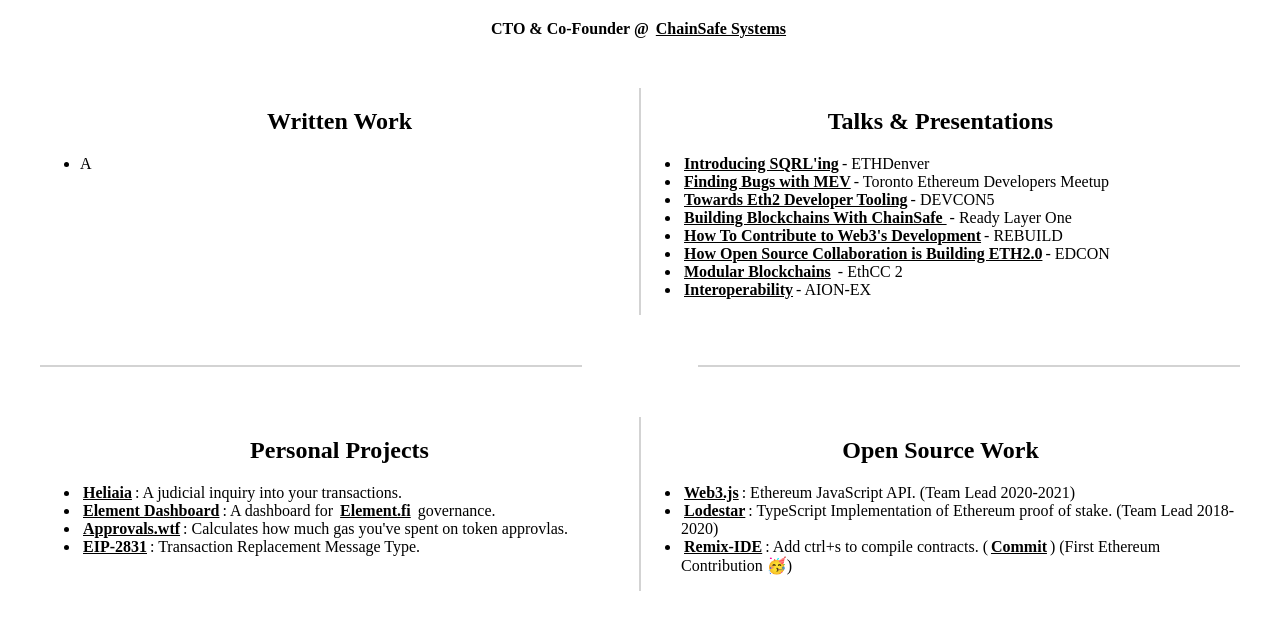
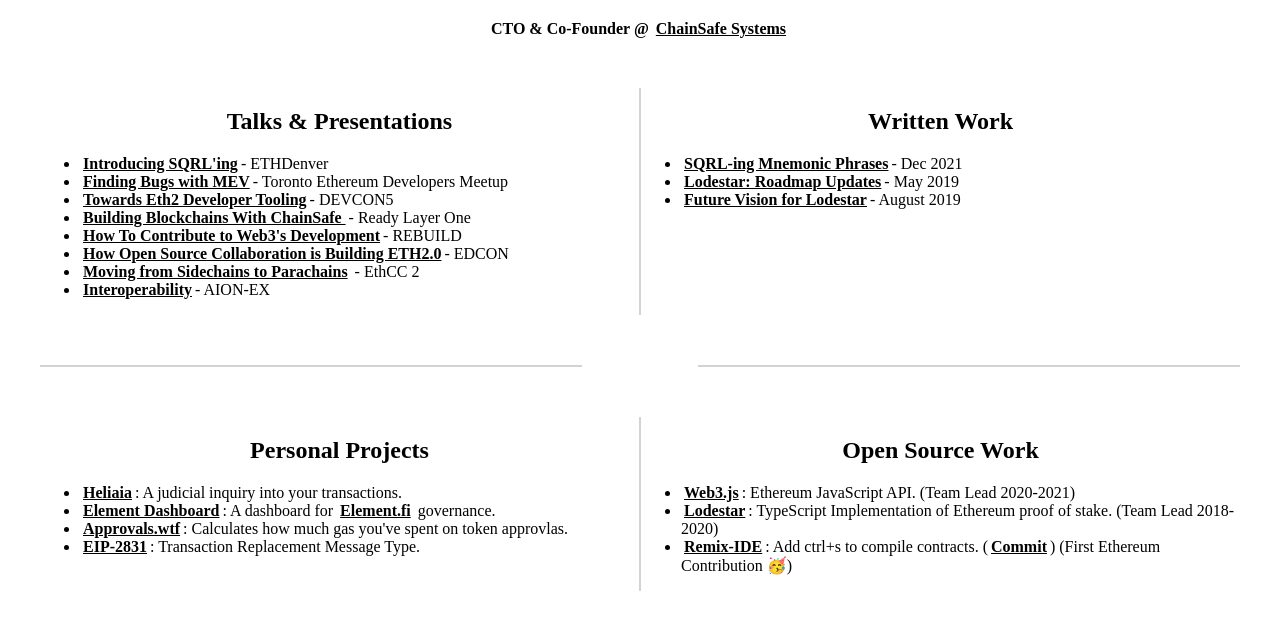
Before and after one commit to GregTheGreek/gregthegreek.com, a plain HTML site: page index.html in a window 1280 px wide. Shown: the part 153-782 px from the top of the page. Drawn offline with Linux system fonts and the light colour scheme.

Commit message:
update media

```diff
--- a/index.html
+++ b/index.html
@@ -28,13 +28,6 @@
     <!-- Media  -->
     <div id="media" class="section-group">
       <div class="section">
-        <h2>Written Work</h2>
-        <ul>
-          <li>A</li>
-        </ul>
-      </div>
-      <div class="vertical-line"></div>
-      <div class="section">
         <h2>Talks & Presentations</h2>
         <ul>
           <li><a target="_" href="https://www.youtube.com/watch?v=j5rPu_MM1yo">Introducing SQRL'ing</a>- ETHDenver </li>
@@ -43,8 +36,17 @@
           <li><a target="_" href="https://www.youtube.com/watch?v=0MsmXCv0Aj4&list=PLkHX1KqKqPycUlMtAERXAwHEbCZCsW1FS&index=6">Building Blockchains With ChainSafe </a>- Ready Layer One</li>
           <li><a target="_" href="https://www.youtube.com/watch?v=Tg_I2ywVfvY">How To Contribute to Web3's Development</a>- REBUILD</li>
           <li><a target="_" href="https://www.youtube.com/watch?v=dd4Im4YPBJE">How Open Source Collaboration is Building ETH2.0</a>- EDCON</li>
-          <li><a target="_" href="https://www.youtube.com/watch?v=1J-p9yZ2Gi0">Modular Blockchains</a> - EthCC 2</li>
+          <li><a target="_" href="https://www.youtube.com/watch?v=1J-p9yZ2Gi0">Moving from Sidechains to Parachains</a> - EthCC 2</li>
           <li><a target="_" href="https://www.youtube.com/watch?v=dd4Im4YPBJE">Interoperability</a>- AION-EX</li>
+        </ul>
+      </div>
+      <div class="vertical-line"></div>
+      <div class="section">
+        <h2>Written Work</h2>
+        <ul>
+          <li><a target="_" href="https://blog.chainsafe.io/sqrl-ing-mnemonic-phrases-97e23491bddc">SQRL-ing Mnemonic Phrases</a>- Dec 2021</li>
+          <li><a target="_" href="https://blog.chainsafe.io/lodestar-roadmap-updates-87783c517b9f">Lodestar: Roadmap Updates</a>- May 2019</li>
+          <li><a target="_" href="https://blog.chainsafe.io/future-vision-for-lodestar-f5b1ae66377">Future Vision for Lodestar</a>- August 2019</li>
         </ul>
       </div>
     </div>
@@ -54,10 +56,6 @@
       <div class="horizontal-line"></div>
     </div>
     <!-- Work  -->
-    <!-- Tags:
-      <span class="tag author-tag">Author</span>
-      <span class="tag core-tag">Core Contributor</span>
-    -->
     <div id="work" class="section-group">
       <div class="section ">
         <h2>Personal Projects</h2>
```
